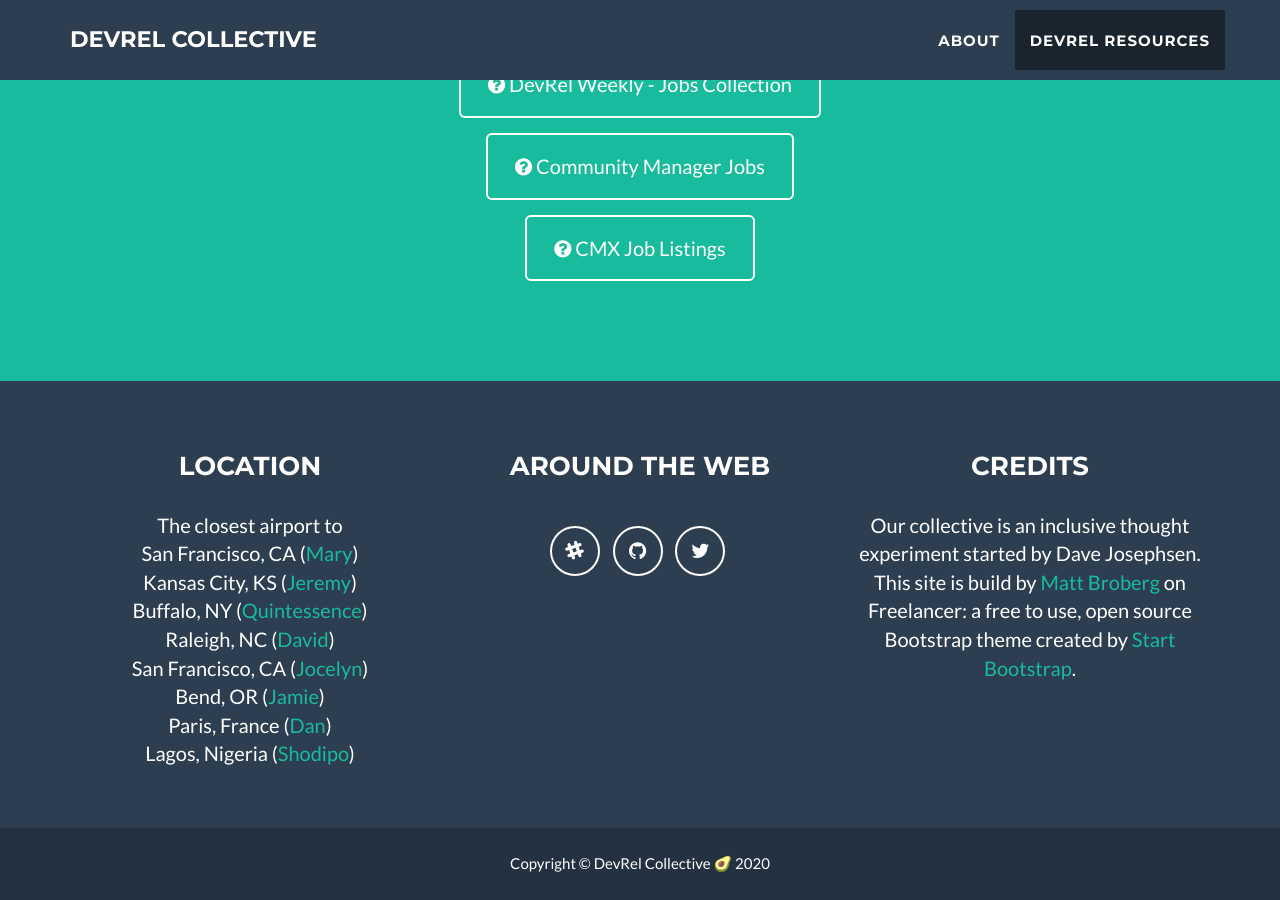
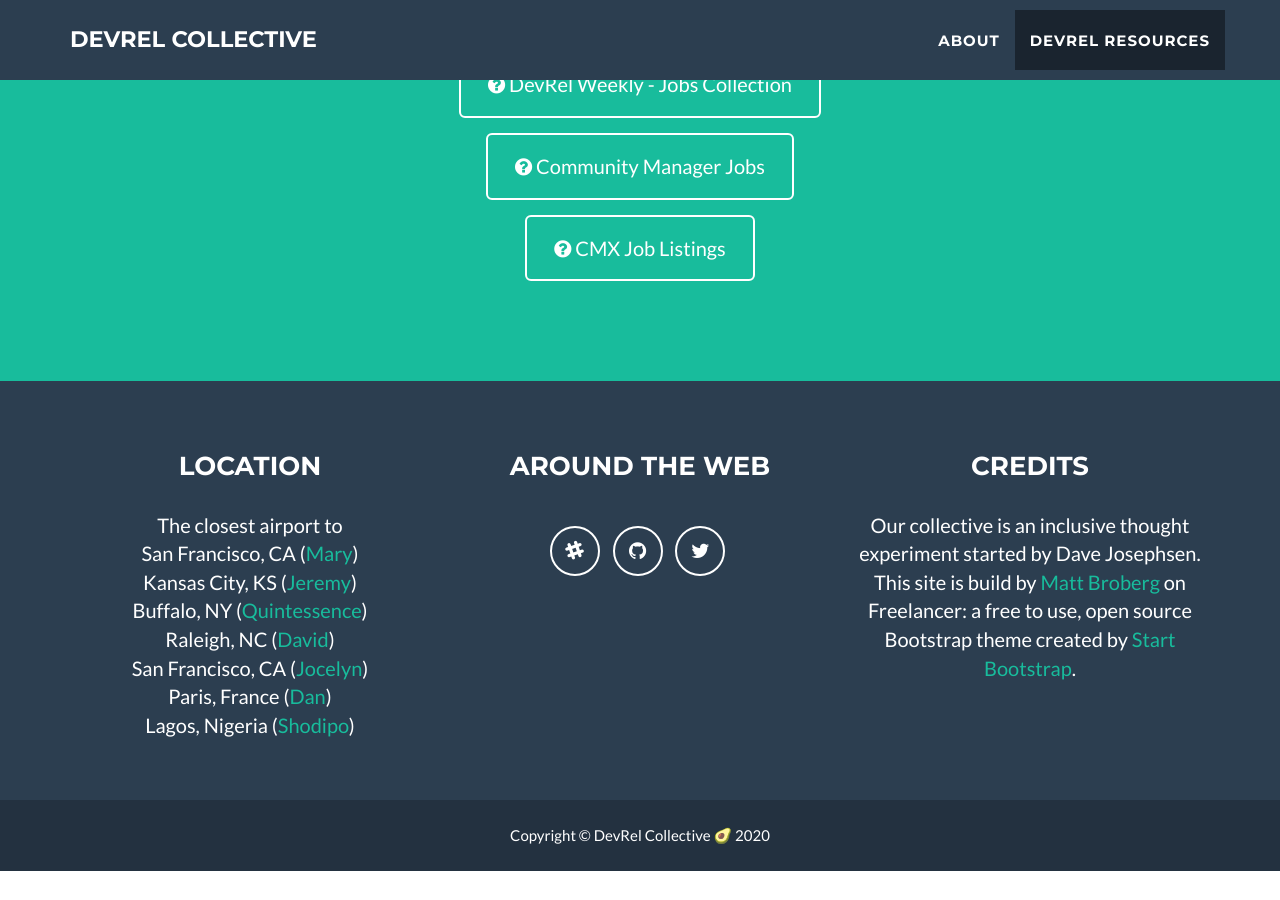
Before and after one commit to evangelistcollective/evangelistcollective.github.io, a Jekyll site: the page built from index.html, in a window 1280 px wide and 900 px high, scrolled down 3816 px. Built offline with Jekyll 4.4.1, drawn with Linux system fonts in a browser that asks for light colours; after the commit the page ends 4687 px from its top, so only the background shows below that.

Commit message:
remove Jamie

```diff
--- a/_config.yml
+++ b/_config.yml
@@ -38,7 +38,6 @@ address:
   - line: Buffalo, NY (<a href="https://twitter.com/QuintessenceAnx">Quintessence</a>)
   - line: Raleigh, NC (<a href="https://twitter.com/davidgsIoT">David</a>)
   - line: San Francisco, CA (<a href="https://twitter.com/bffjossy">Jocelyn</a>)
-  - line: Bend, OR (<a href="https://twitter.com/digitaljamie101">Jamie</a>)
   - line: Paris, France (<a href="https://twitter.com/phrawzty">Dan</a>)
   - line: Lagos, Nigeria (<a href="https://twitter.com/developerayo">Shodipo</a>)
 
```
